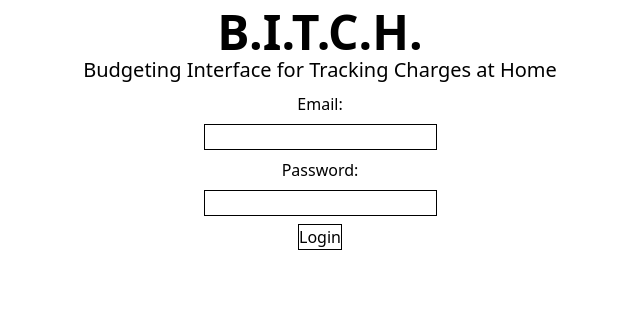
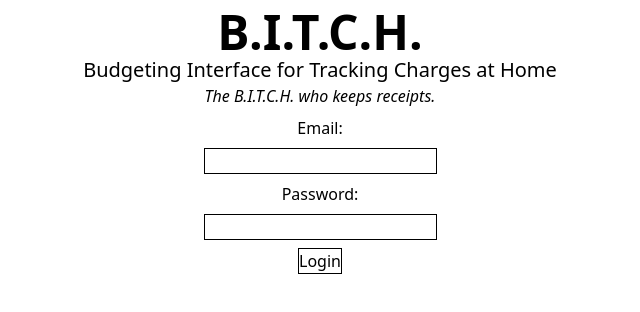
Before and after one commit to cjPoledo/BITCH, a React (Vite) app: page / in a window 1280 px wide. Shown: the top 312 px of the page, without its empty margins (320-960 px from the left). Built offline with nearby package versions, Linux system fonts and the light colour scheme; no server answers.

Commit message:
feat: added tagline

```diff
--- a/src/App.tsx
+++ b/src/App.tsx
@@ -57,6 +57,7 @@ function App() {
       <h2 className="text-center text-xl">
         Budgeting Interface for Tracking Charges at Home
       </h2>
+      <h3 className="text-center italic">The B.I.T.C.H. who keeps receipts.</h3>
 
       {!loggedIn ? (
         <Login supabase={supabase} />
```
